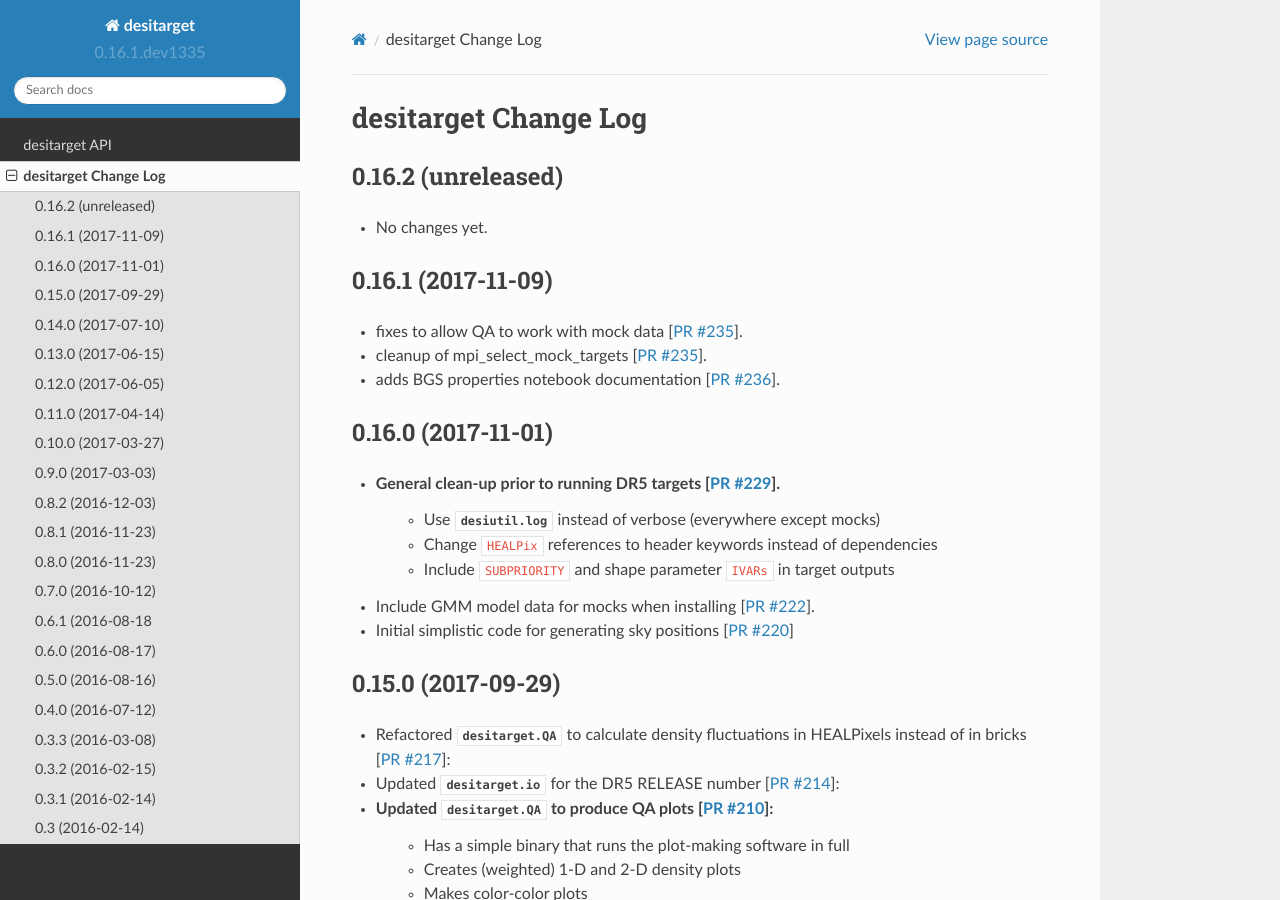
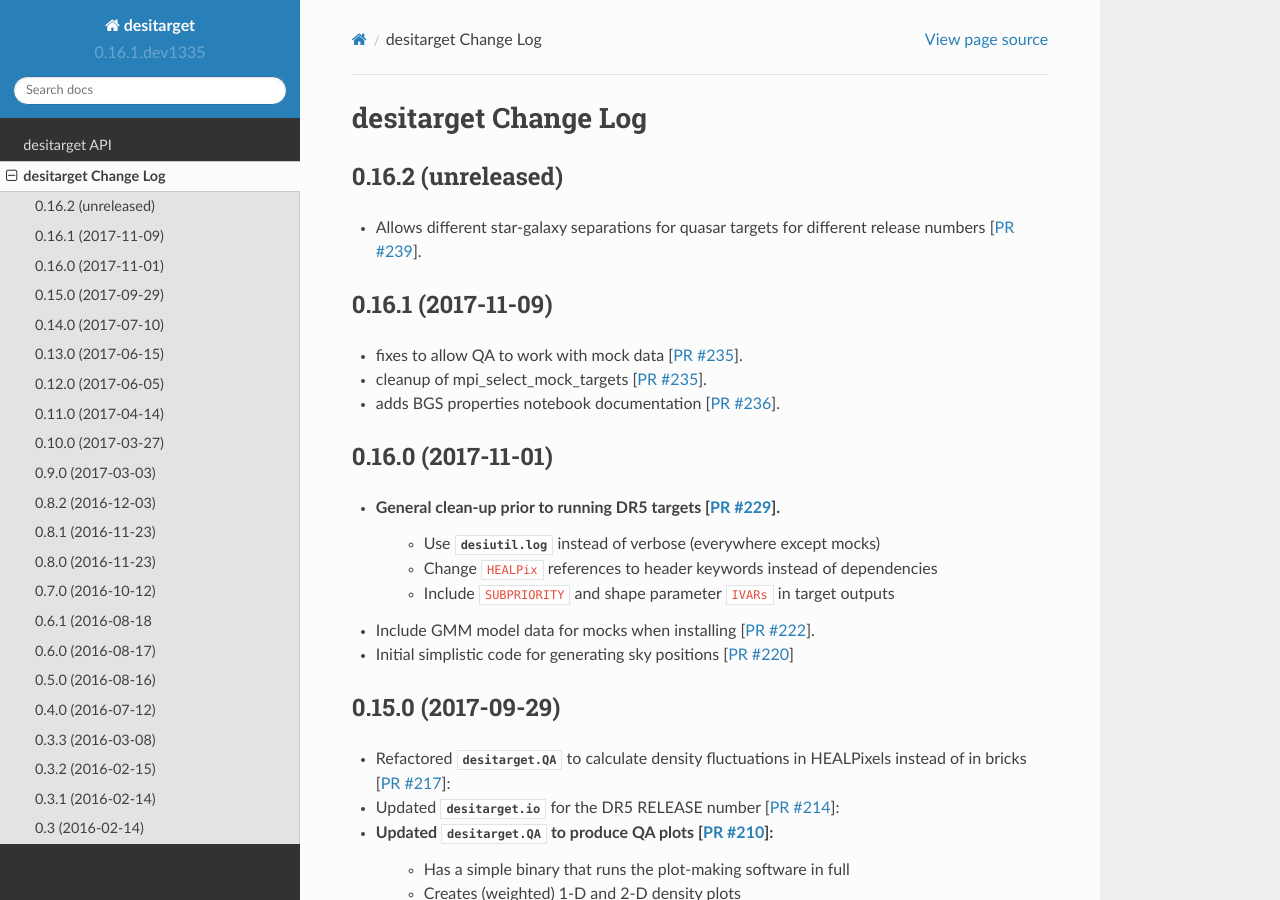
Before and after one commit to desihub/desitarget, a Sphinx documentation site: the page built from doc/changes.rst, in a window 1280 px wide and 900 px high. Built offline with Sphinx 7.4.7 and the Read the Docs theme 2.0.0, drawn with Linux system fonts in a browser that asks for light colours.

Commit message:
update changes.rst after PR #239 [skip ci]

```diff
--- a/doc/changes.rst
+++ b/doc/changes.rst
@@ -5,7 +5,10 @@ desitarget Change Log
 0.16.2 (unreleased)
 -------------------
 
-* No changes yet.
+* Allows different star-galaxy separations for quasar targets for
+  different release numbers [`PR #239`_].
+
+.. _`PR #239`: https://github.com/desihub/desitarget/pull/239
 
 0.16.1 (2017-11-09)
 -------------------
```
